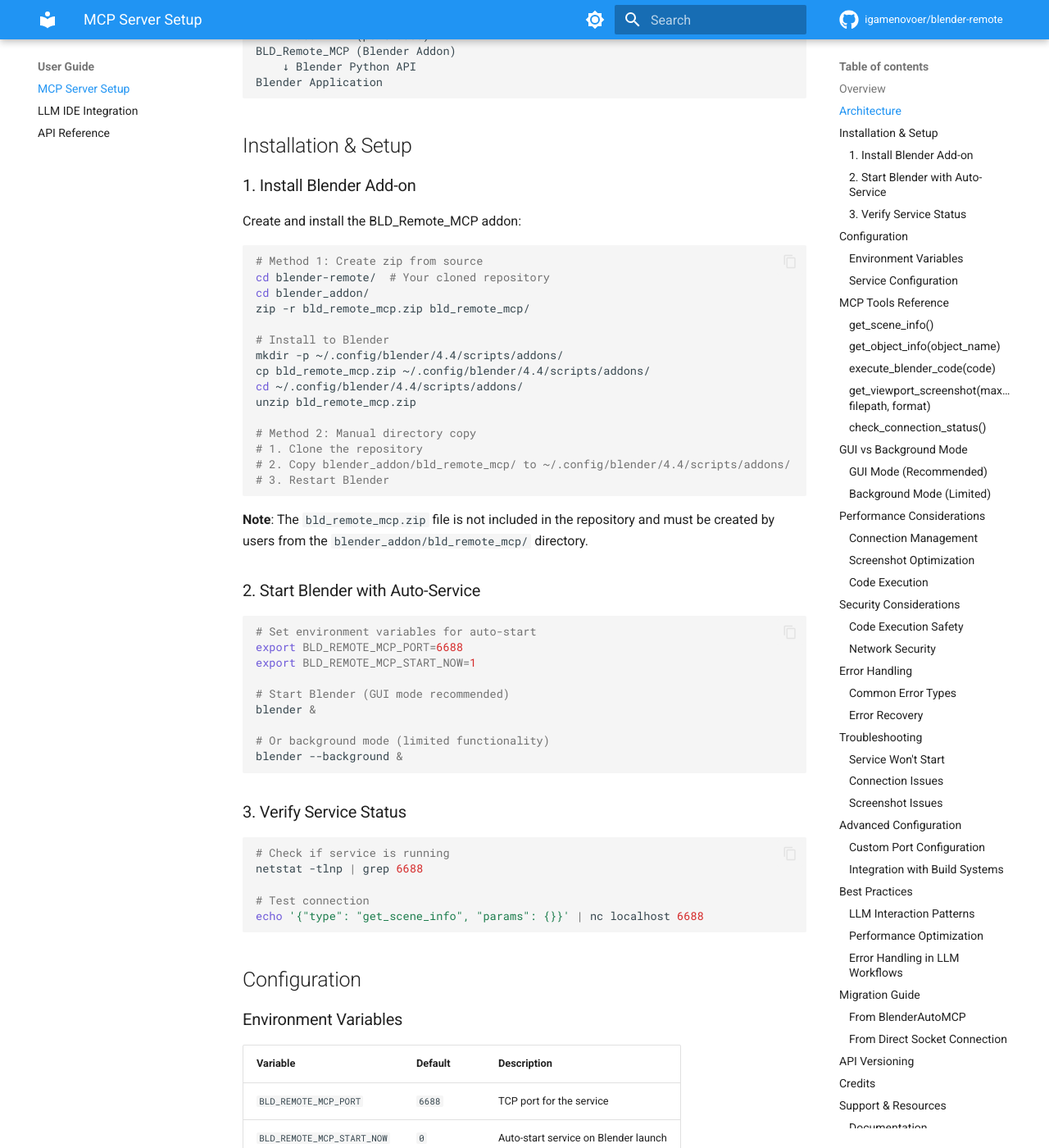
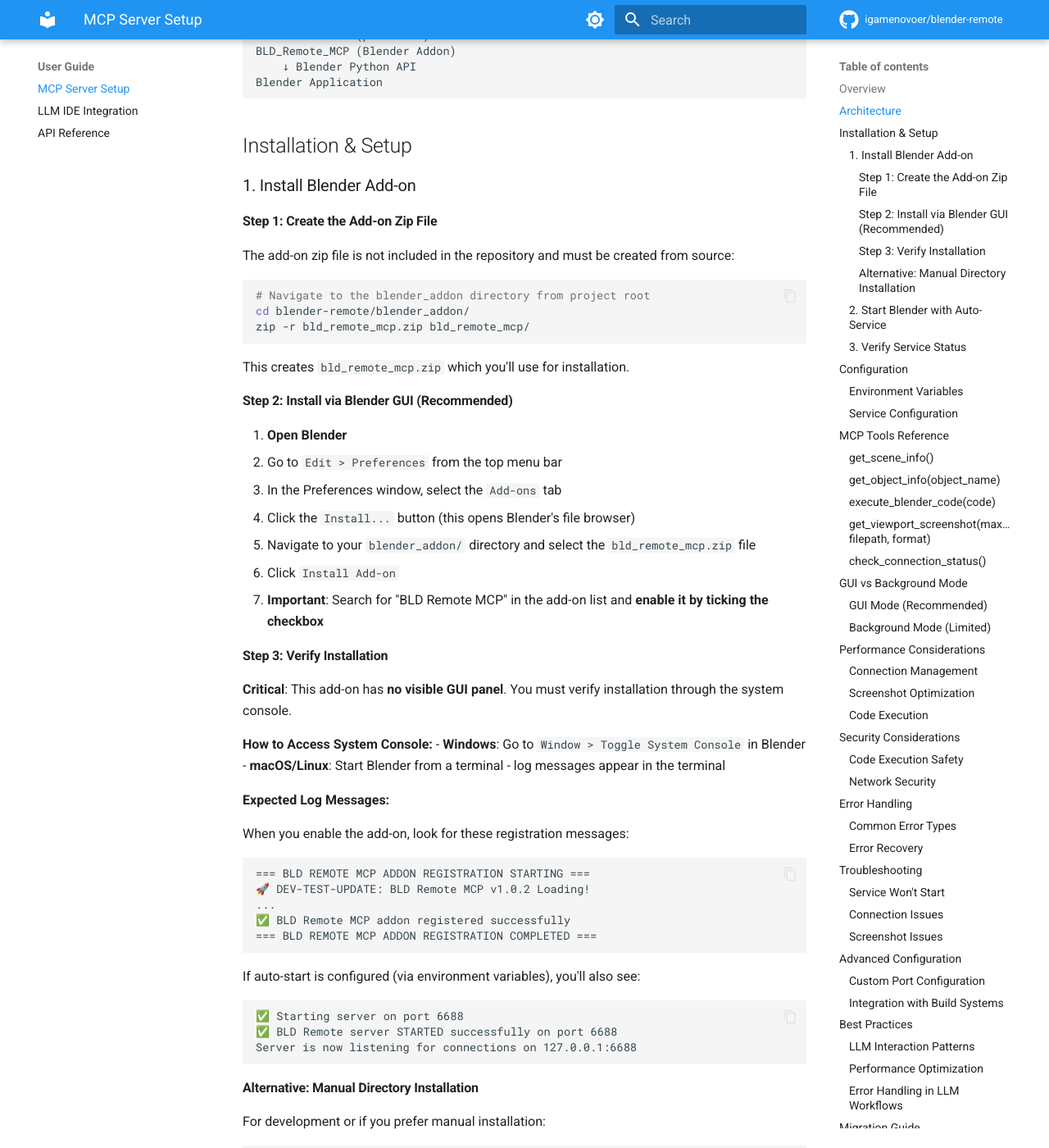
Before and after one commit to igamenovoer/blender-remote, an MkDocs documentation site: the page built from docs/mcp-server.md, in a window 1280 px wide and 1400 px high, scrolled down 597 px. Shown: the whole window at 82% size. Built offline with MkDocs 1.6.1 and Material for MkDocs 9.7.7, drawn with Linux system fonts in a browser that asks for light colours; comment, search, counter and statistics services are not loaded; some of the changed text lies outside the part shown.

Commit message:
Enhance documentation with GUI installation and verification steps
- Add comprehensive Blender GUI installation instructions (Edit > Preferences > Add-ons)
- Include critical system console verification steps for Windows/macOS/Linux
- Add specific log messages to look for when enabling the add-on
- Emphasize that addon has no visible GUI panel - verification via console only
- Update troubleshooting sections with console verification steps
- Enhanced all documentation files: README.md, docs/index.md, docs/mcp-server.md, blender_addon/README.md
- Based on context/hints/howto-install-addon-blender.md guidance

🤖 Generated with [Claude Code](https://claude.ai/code)

Co-Authored-By: Claude <noreply@anthropic.com>

````diff
--- a/docs/mcp-server.md
+++ b/docs/mcp-server.md
@@ -27,27 +27,64 @@ Blender Application
 
 ### 1. Install Blender Add-on
 
-Create and install the BLD_Remote_MCP addon:
+#### Step 1: Create the Add-on Zip File
+
+The add-on zip file is not included in the repository and must be created from source:
 
 ```bash
-# Method 1: Create zip from source
-cd blender-remote/  # Your cloned repository
-cd blender_addon/
+# Navigate to the blender_addon directory from project root
+cd blender-remote/blender_addon/
 zip -r bld_remote_mcp.zip bld_remote_mcp/
-
-# Install to Blender
-mkdir -p ~/.config/blender/4.4/scripts/addons/
-cp bld_remote_mcp.zip ~/.config/blender/4.4/scripts/addons/
-cd ~/.config/blender/4.4/scripts/addons/
-unzip bld_remote_mcp.zip
-
-# Method 2: Manual directory copy
-# 1. Clone the repository
-# 2. Copy blender_addon/bld_remote_mcp/ to ~/.config/blender/4.4/scripts/addons/
-# 3. Restart Blender
 ```
 
-**Note**: The `bld_remote_mcp.zip` file is not included in the repository and must be created by users from the `blender_addon/bld_remote_mcp/` directory.
+This creates `bld_remote_mcp.zip` which you'll use for installation.
+
+#### Step 2: Install via Blender GUI (Recommended)
+
+1. **Open Blender**
+2. Go to `Edit > Preferences` from the top menu bar
+3. In the Preferences window, select the `Add-ons` tab
+4. Click the `Install...` button (this opens Blender's file browser)
+5. Navigate to your `blender_addon/` directory and select the `bld_remote_mcp.zip` file
+6. Click `Install Add-on`
+7. **Important**: Search for "BLD Remote MCP" in the add-on list and **enable it by ticking the checkbox**
+
+#### Step 3: Verify Installation
+
+**Critical**: This add-on has **no visible GUI panel**. You must verify installation through the system console.
+
+**How to Access System Console:**
+- **Windows**: Go to `Window > Toggle System Console` in Blender
+- **macOS/Linux**: Start Blender from a terminal - log messages appear in the terminal
+
+**Expected Log Messages:**
+
+When you enable the add-on, look for these registration messages:
+```
+=== BLD REMOTE MCP ADDON REGISTRATION STARTING ===
+🚀 DEV-TEST-UPDATE: BLD Remote MCP v1.0.2 Loading!
+...
+✅ BLD Remote MCP addon registered successfully
+=== BLD REMOTE MCP ADDON REGISTRATION COMPLETED ===
+```
+
+If auto-start is configured (via environment variables), you'll also see:
+```
+✅ Starting server on port 6688
+✅ BLD Remote server STARTED successfully on port 6688
+Server is now listening for connections on 127.0.0.1:6688
+```
+
+#### Alternative: Manual Directory Installation
+
+For development or if you prefer manual installation:
+
+```bash
+# Copy the addon directory directly
+mkdir -p ~/.config/blender/4.4/scripts/addons/
+cp -r bld_remote_mcp/ ~/.config/blender/4.4/scripts/addons/
+# Restart Blender and enable the addon in preferences
+```
 
 ### 2. Start Blender with Auto-Service
 
@@ -359,14 +396,38 @@ When screenshots are requested in background mode, the service returns:
 
 ### Service Won't Start
 
-**Check Addon Installation:**
-```bash
-# Verify addon directory exists
-ls ~/.config/blender/4.4/scripts/addons/bld_remote_mcp/
+**Check Addon Installation and Registration:**
 
-# Check Blender addon preferences
-# Edit → Preferences → Add-ons → Search "BLD Remote MCP"
-```
+First, verify the add-on is properly installed and enabled:
+
+1. **Check File Installation:**
+   ```bash
+   # Verify addon directory exists
+   ls ~/.config/blender/4.4/scripts/addons/bld_remote_mcp/
+   ```
+
+2. **Check Add-on is Enabled in Blender:**
+   - Open Blender → `Edit > Preferences > Add-ons`
+   - Search for "BLD Remote MCP"
+   - Ensure the checkbox is ticked ✓
+
+3. **Verify Registration via Console:**
+
+   **Critical**: Check the system console for registration messages:
+
+   **Windows**: `Window > Toggle System Console`
+   **macOS/Linux**: Start Blender from terminal
+
+   **Expected messages when enabling the add-on:**
+   ```
+   === BLD REMOTE MCP ADDON REGISTRATION STARTING ===
+   🚀 DEV-TEST-UPDATE: BLD Remote MCP v1.0.2 Loading!
+   ...
+   ✅ BLD Remote MCP addon registered successfully
+   === BLD REMOTE MCP ADDON REGISTRATION COMPLETED ===
+   ```
+
+   **If you don't see these messages**, the add-on failed to register. Check for error messages in the console.
 
 **Verify Environment Variables:**
 ```bash
````
Also changed, not shown: README.md (+54 -7 lines), blender_addon/README.md (+50 -5 lines), context/hints/howto-install-addon-blender.md (added, +58 -0 lines), docs/index.md (+15 -10 lines).
